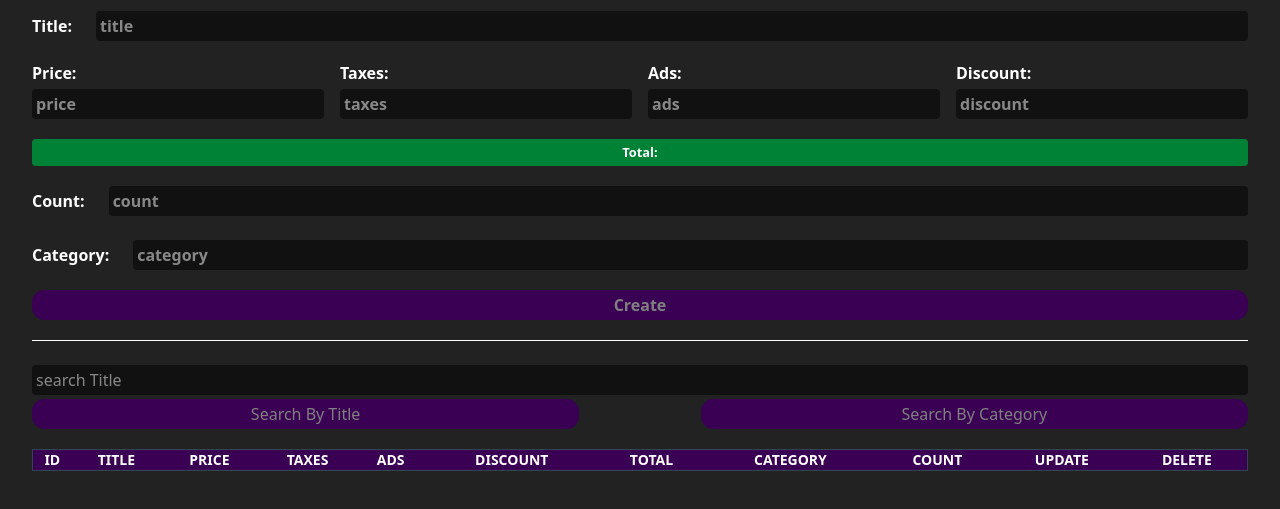
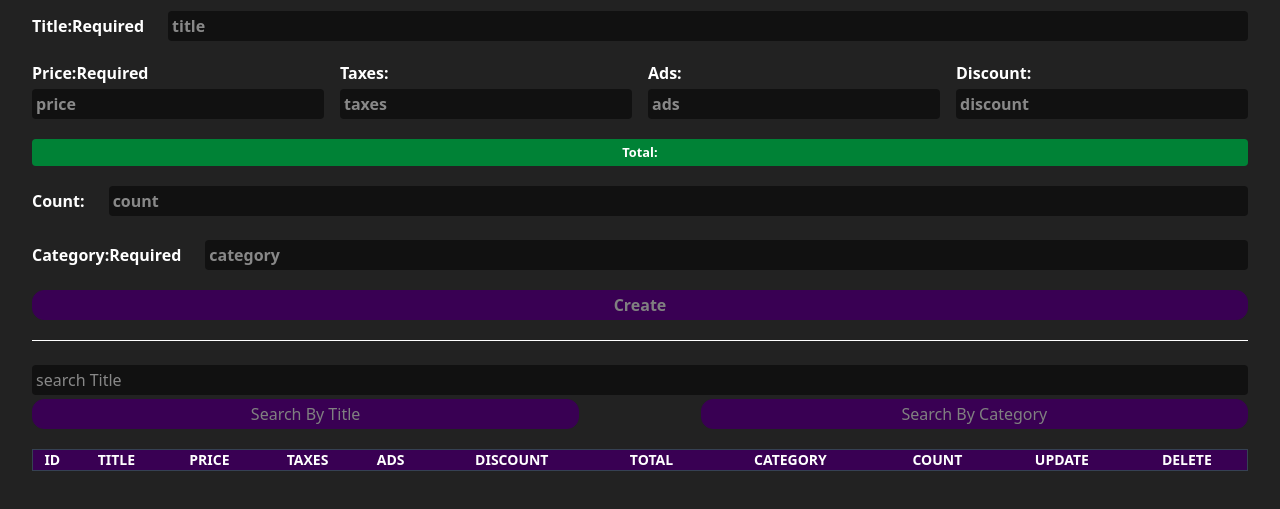
Before and after one commit to hozifasa123-collab/Cruds_Hoz, a plain HTML site: page index.html in a window 1280 px wide. Shown: the part 81-590 px from the top of the page. Drawn offline with nearby package versions, Linux system fonts and the light colour scheme.

Commit message:
Update index.html

```diff
--- a/index.html
+++ b/index.html
@@ -20,13 +20,13 @@
 
         <div class="inputs font-semibold space-y-4">
             <div class="flex flex-col md:flex-row items-start md:items-center gap-2">
-                <label class="md:mr-4">Title:</label>
-                <input class="w-full md:w-auto" placeholder="title" type="text" id="title">
+                <label class="md:mr-4">Title:Required</label>
+                <input class="w-full md:w-auto" placeholder="title" type="text" id="title" required>
             </div>
 
             <div class="grid grid-cols-1 sm:grid-cols-2 lg:grid-cols-4 gap-4">
                 <div class="flex flex-col">
-                    <label>Price:</label>
+                    <label>Price:Required</label>
                     <input type="number" id="price" placeholder="price" class="w-full" min="1">
                 </div>
                 <div class="flex flex-col">
@@ -53,7 +53,7 @@
             </div>
 
             <div class="flex flex-col md:flex-row items-start md:items-center gap-2">
-                <label class="md:mr-4">Category:</label>
+                <label class="md:mr-4">Category:Required</label>
                 <input list="categorys" placeholder="category" id="category" class="w-full md:w-auto">
                 <datalist id="categorys">
                 </datalist>
```
